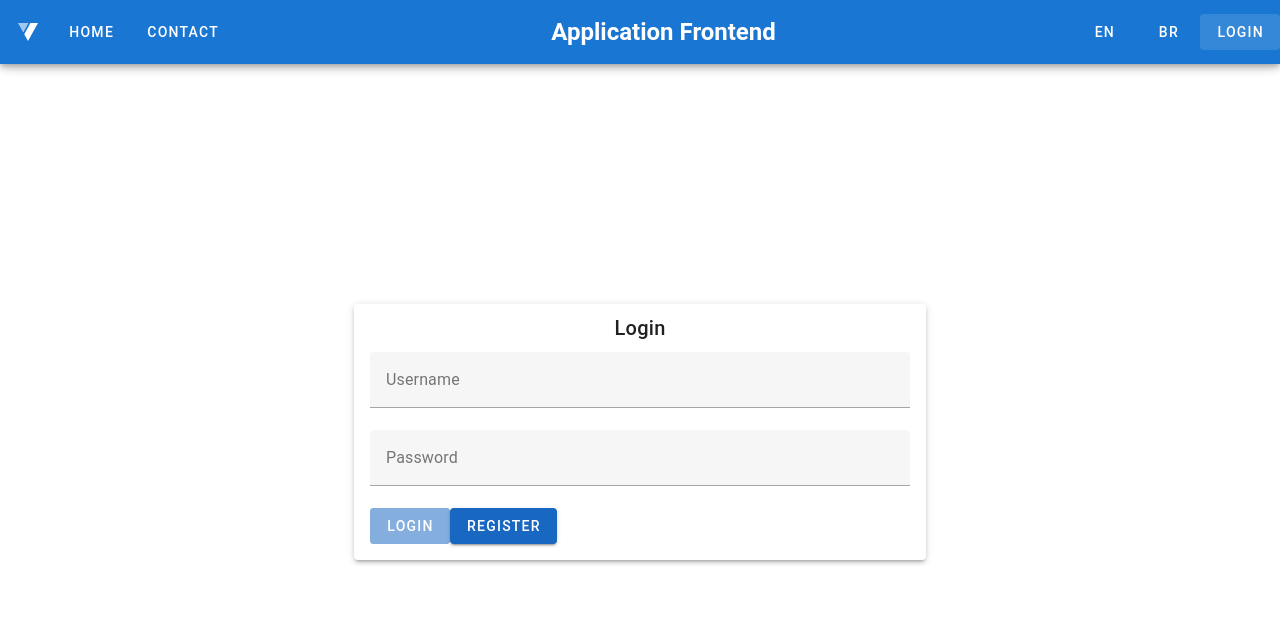
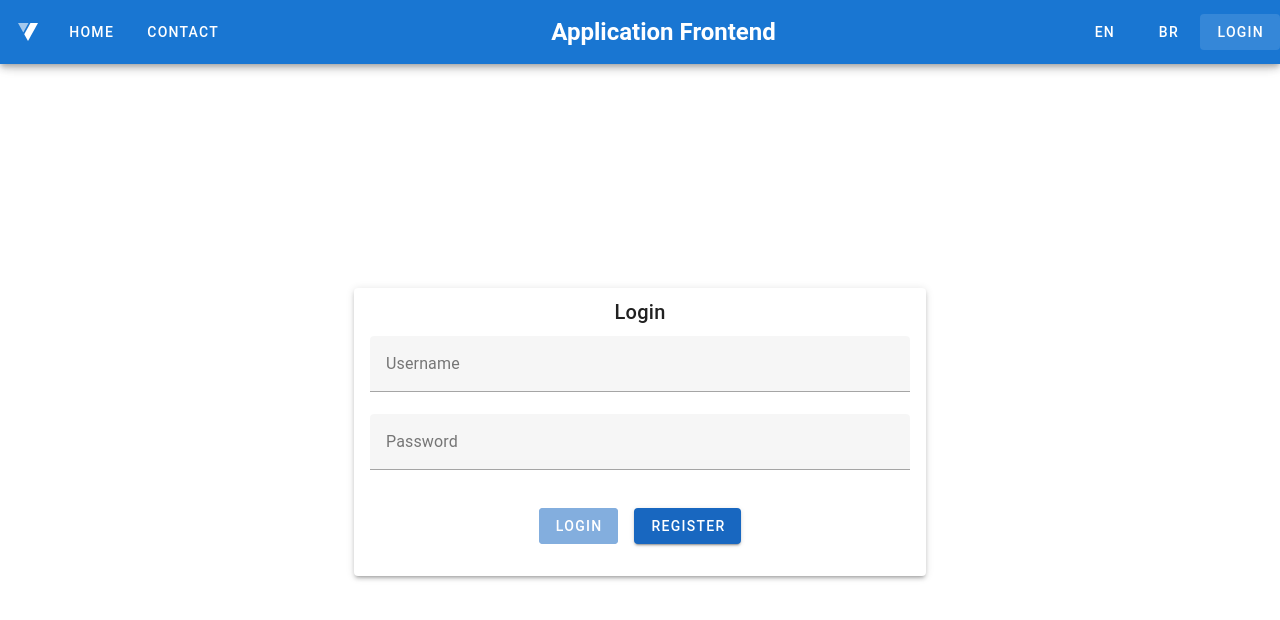
Before and after one commit to rodriguesrai/front-trein-vuejs-vuetify-ts, a Vue app: page /login in a window 1280 px wide. Shown: the top 620 px of the page. Built offline with nearby package versions, Linux system fonts and the light colour scheme; no server answers.

Commit message:
fix buttons LoginPage

```diff
--- a/src/views/LoginPage.vue
+++ b/src/views/LoginPage.vue
@@ -26,12 +26,14 @@
                   @input="validate('password')"
                   required
                 ></v-text-field>
+                <v-row class="button-container" justify="center">
                   <v-btn type="submit" color="primary" :disabled="!isFormValid">{{
                     $t('login.buttonLogin')
                   }}</v-btn>
                   <v-btn @click="router.push('/register')" color="primary">{{
                     $t('login.buttonRegister')
                   }}</v-btn>
+                </v-row>
               </v-form>
             </v-card-text>
           </v-card>
@@ -94,4 +96,9 @@ const handleSubmit = async () => {
   align-items: center;
   height: 100%;
 }
+
+.button-container {
+  margin: 1rem;
+  gap: 1rem;
+}
 </style>
```
Lines whose indentation alone changed are shown as unchanged.
